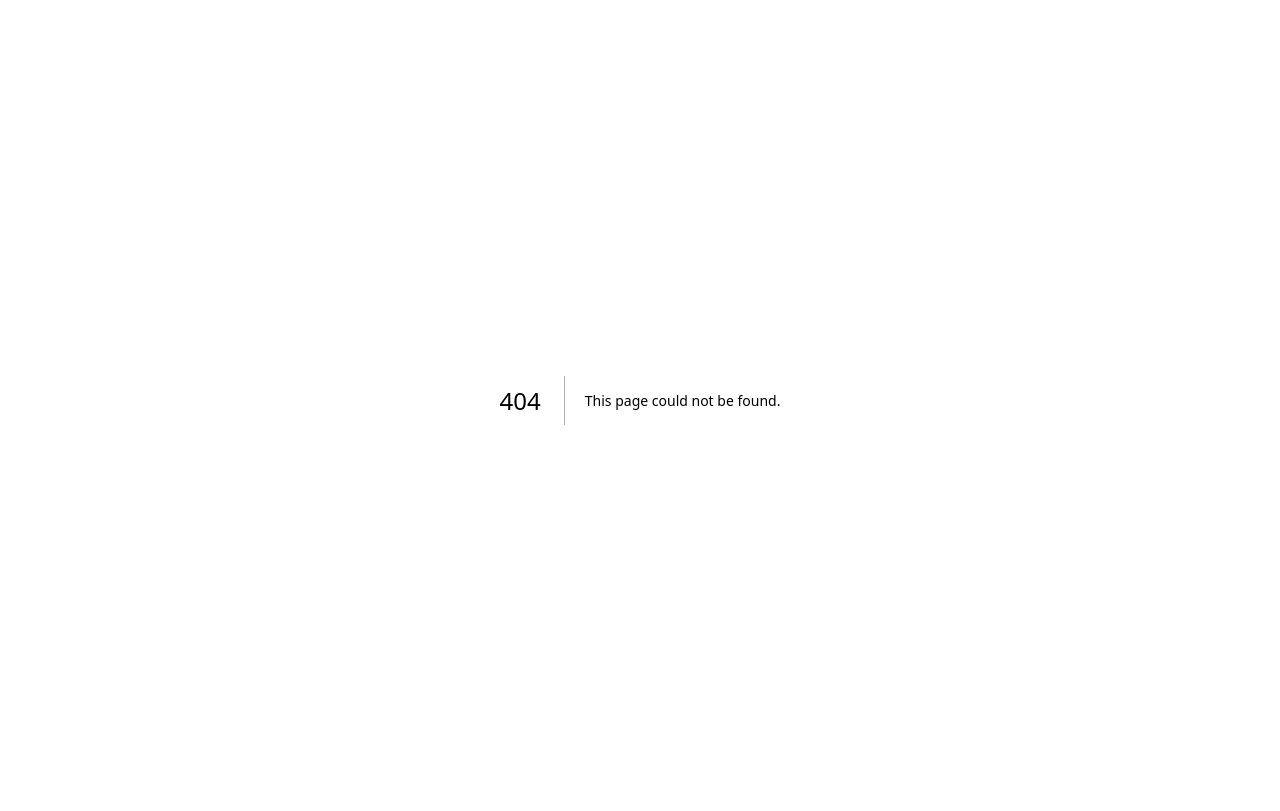
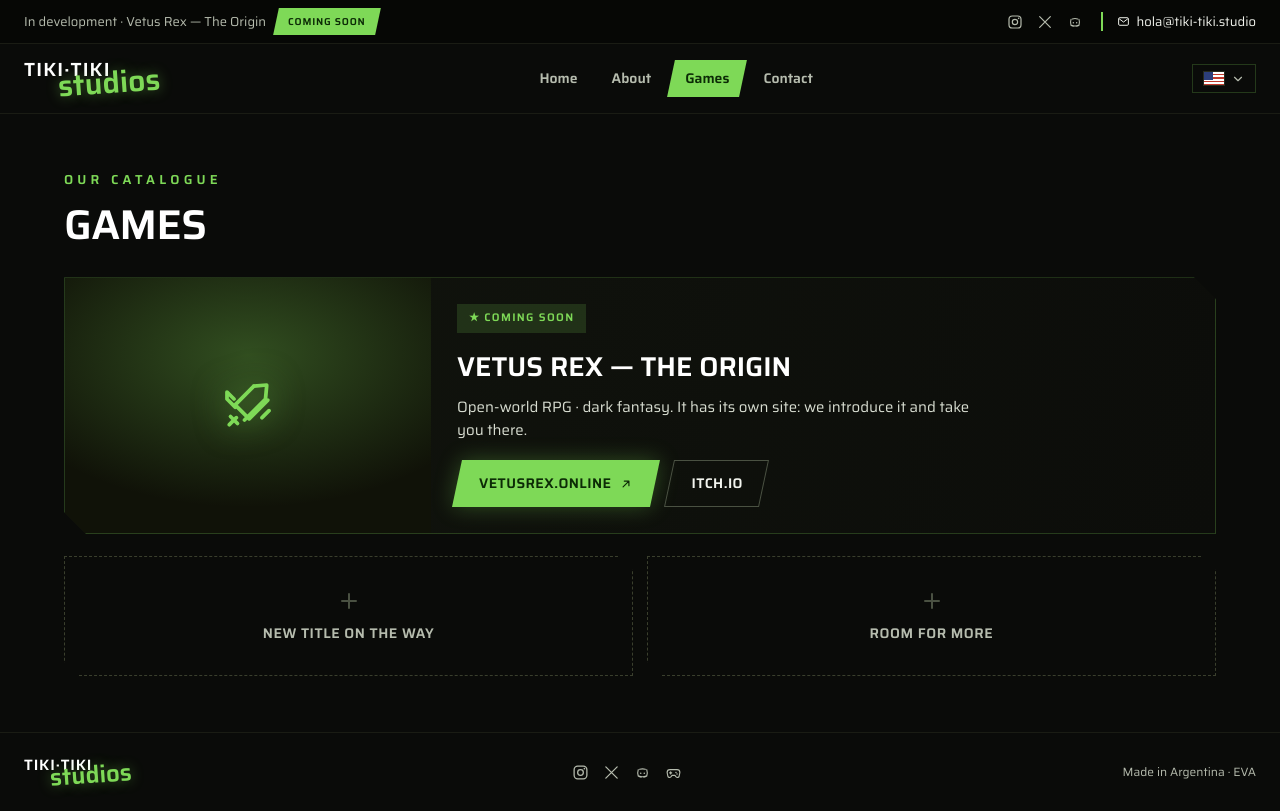
Before and after one commit to AgustinPagliuca/Tiki-Tiki-Studios-Web-Page, a Next.js app: page /en/juegos in a window 1280 px wide. Before the commit this address had no page. Built offline with nearby package versions, Linux system fonts and the light colour scheme.

Commit message:
Juegos: Vetus Rex destacado + placeholders Próximamente

```diff
--- /dev/null
+++ b/src/app/[locale]/juegos/page.tsx
@@ -0,0 +1,20 @@
+import { getDictionary } from "@/i18n/dictionaries";
+import type { Locale } from "@/i18n/config";
+import { PageIntro } from "@/components/ui/PageIntro";
+import { Catalog } from "@/components/games/Catalog";
+
+export default async function GamesPage({
+  params,
+}: {
+  params: Promise<{ locale: Locale }>;
+}) {
+  const { locale } = await params;
+  const dict = await getDictionary(locale);
+
+  return (
+    <main>
+      <PageIntro kicker={dict.games.kicker} title={dict.games.title} />
+      <Catalog games={dict.games} />
+    </main>
+  );
+}
--- /dev/null
+++ b/src/components/games/Catalog.module.css
@@ -0,0 +1,120 @@
+.section {
+  max-width: 1200px;
+  margin: 0 auto;
+  padding: 24px 24px 56px;
+}
+
+.featured {
+  display: flex;
+  flex-wrap: wrap;
+  background: linear-gradient(100deg, #11140d, #0c0d0a);
+  border: 1px solid var(--line);
+  clip-path: polygon(
+    0 0,
+    calc(100% - 22px) 0,
+    100% 22px,
+    100% 100%,
+    22px 100%,
+    0 calc(100% - 22px)
+  );
+  overflow: hidden;
+}
+
+.cover {
+  flex: 1;
+  min-width: 200px;
+  min-height: 180px;
+  display: flex;
+  align-items: center;
+  justify-content: center;
+  background:
+    radial-gradient(120% 100% at 50% 30%, rgba(126, 217, 87, 0.3), transparent 60%),
+    #101208;
+}
+
+.coverIcon {
+  font-size: 56px;
+  color: var(--green);
+  filter: drop-shadow(0 0 16px rgba(126, 217, 87, 0.55));
+}
+
+.body {
+  flex: 2;
+  min-width: 260px;
+  padding: 26px;
+}
+
+.tag {
+  display: inline-block;
+  padding: 6px 12px;
+  background: rgba(126, 217, 87, 0.16);
+  color: var(--green);
+  font-family: var(--font-display);
+  font-weight: 800;
+  font-size: 11px;
+  letter-spacing: 0.12em;
+  text-transform: uppercase;
+}
+
+.title {
+  margin: 14px 0 8px;
+  font-family: var(--font-display);
+  font-weight: 800;
+  font-size: clamp(1.4rem, 3vw, 1.7rem);
+  text-transform: uppercase;
+  color: #fff;
+}
+
+.description {
+  max-width: 52ch;
+  margin: 0 0 18px;
+  font-size: 15px;
+  line-height: 1.55;
+  color: #d8ddd1;
+}
+
+.actions {
+  display: flex;
+  flex-wrap: wrap;
+  gap: 14px;
+}
+
+.upcoming {
+  display: grid;
+  grid-template-columns: repeat(auto-fit, minmax(240px, 1fr));
+  gap: 14px;
+  margin-top: 22px;
+}
+
+.placeholder {
+  display: flex;
+  flex-direction: column;
+  align-items: center;
+  justify-content: center;
+  gap: 10px;
+  min-height: 120px;
+  padding: 26px;
+  border: 1px dashed #3a3f2d;
+  clip-path: polygon(
+    0 0,
+    calc(100% - 14px) 0,
+    100% 14px,
+    100% 100%,
+    14px 100%,
+    0 calc(100% - 14px)
+  );
+}
+
+.placeholderIcon {
+  font-size: 24px;
+  color: #4a5142;
+}
+
+.placeholderLabel {
+  font-family: var(--font-display);
+  font-weight: 600;
+  font-size: 14px;
+  letter-spacing: 0.04em;
+  text-transform: uppercase;
+  color: var(--muted);
+}
--- /dev/null
+++ b/src/components/games/Catalog.tsx
@@ -0,0 +1,74 @@
+"use client";
+
+import { motion, useReducedMotion, type Variants } from "motion/react";
+import { Button } from "@/components/ui/Button";
+import { SwordIcon, ArrowUpRightIcon, PlusIcon } from "@/components/icons";
+import { EXTERNAL_LINKS } from "@/lib/constants";
+import type { Dictionary } from "@/i18n/dictionaries";
+import styles from "./Catalog.module.css";
+
+export function Catalog({ games }: { games: Dictionary["games"] }) {
+  const reduce = useReducedMotion();
+
+  const reveal: Variants = {
+    hidden: { opacity: 0, y: reduce ? 0 : 22 },
+    show: {
+      opacity: 1,
+      y: 0,
+      transition: { duration: 0.55, ease: [0.23, 1, 0.32, 1] },
+    },
+  };
+  const item: Variants = {
+    hidden: { opacity: 0, y: reduce ? 0 : 16 },
+    show: {
+      opacity: 1,
+      y: 0,
+      transition: { duration: 0.5, ease: [0.23, 1, 0.32, 1] },
+    },
+  };
+
+  return (
+    <section className={styles.section}>
+      <motion.article
+        className={styles.featured}
+        variants={reveal}
+        initial="hidden"
+        whileInView="show"
+        viewport={{ once: true, margin: "-80px" }}
+      >
+        <div className={styles.cover} aria-hidden="true">
+          <SwordIcon className={styles.coverIcon} />
+        </div>
+        <div className={styles.body}>
+          <span className={styles.tag}>★ {games.featured.tag}</span>
+          <h2 className={styles.title}>{games.featured.title}</h2>
+          <p className={styles.description}>{games.featured.description}</p>
+          <div className={styles.actions}>
+            <Button href={EXTERNAL_LINKS.vetusRexSite} external>
+              {games.featured.ctaSite}
+              <ArrowUpRightIcon />
+            </Button>
+            <Button href={EXTERNAL_LINKS.vetusRexItch} variant="ghost" external>
+              {games.featured.ctaItch}
+            </Button>
+          </div>
+        </div>
+      </motion.article>
+
+      <motion.div
+        className={styles.upcoming}
+        initial="hidden"
+        whileInView="show"
+        viewport={{ once: true, margin: "-60px" }}
+        transition={{ staggerChildren: 0.08 }}
+      >
+        {games.upcoming.map((label) => (
+          <motion.div key={label} className={styles.placeholder} variants={item}>
+            <PlusIcon className={styles.placeholderIcon} />
+            <span className={styles.placeholderLabel}>{label}</span>
+          </motion.div>
+        ))}
+      </motion.div>
+    </section>
+  );
+}
--- a/src/components/icons.tsx
+++ b/src/components/icons.tsx
@@ -70,6 +70,14 @@ export function ChevronDownIcon(props: IconProps) {
         strokeLinecap="round"
         strokeLinejoin="round"
       />
+    </svg>
+  );
+}
+
+export function PlusIcon(props: IconProps) {
+  return (
+    <svg {...base} {...props}>
+      <path d="M12 5v14M5 12h14" stroke="currentColor" strokeWidth="2" strokeLinecap="round" />
     </svg>
   );
 }
--- a/src/dictionaries/en.json
+++ b/src/dictionaries/en.json
@@ -56,6 +56,18 @@
       "growingRole": "Adding people, step by step"
     }
   },
+  "games": {
+    "kicker": "Our catalogue",
+    "title": "Games",
+    "featured": {
+      "tag": "Coming soon",
+      "title": "Vetus Rex — The Origin",
+      "description": "Open-world RPG · dark fantasy. It has its own site: we introduce it and take you there.",
+      "ctaSite": "vetusrex.online",
+      "ctaItch": "itch.io"
+    },
+    "upcoming": ["New title on the way", "Room for more"]
+  },
   "footer": {
     "madeIn": "Made in Argentina · EVA"
   },
--- a/src/dictionaries/es.json
+++ b/src/dictionaries/es.json
@@ -56,6 +56,18 @@
       "growingRole": "Crecemos de a poco"
     }
   },
+  "games": {
+    "kicker": "Nuestro catálogo",
+    "title": "Juegos",
+    "featured": {
+      "tag": "Próximamente",
+      "title": "Vetus Rex — The Origin",
+      "description": "RPG de mundo abierto · dark fantasy. Tiene su propio sitio: lo presentamos y te llevamos ahí.",
+      "ctaSite": "vetusrex.online",
+      "ctaItch": "itch.io"
+    },
+    "upcoming": ["Nuevo título en camino", "Espacio para más"]
+  },
   "footer": {
     "madeIn": "Hecho en Argentina · EVA"
   },
```
